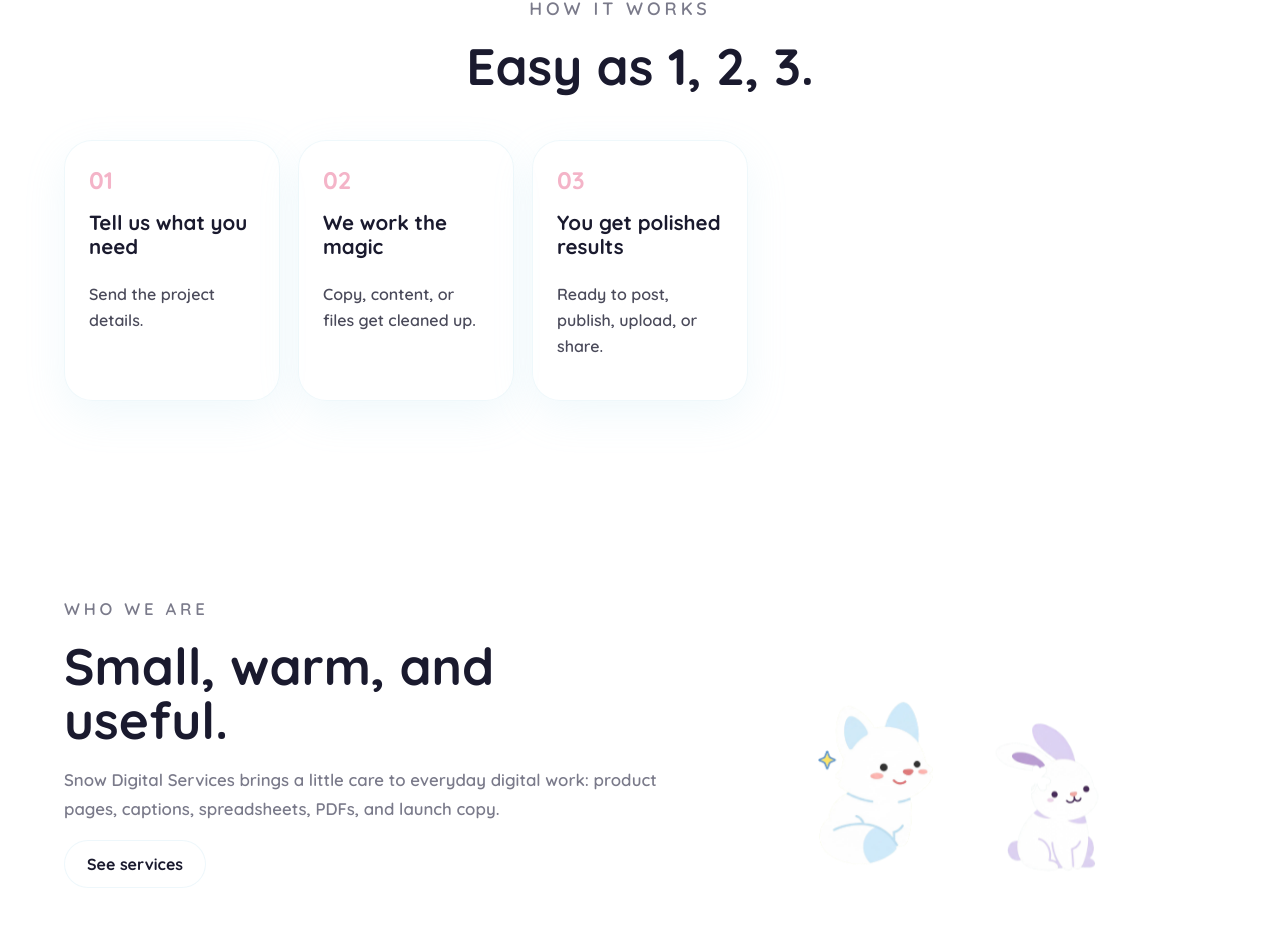
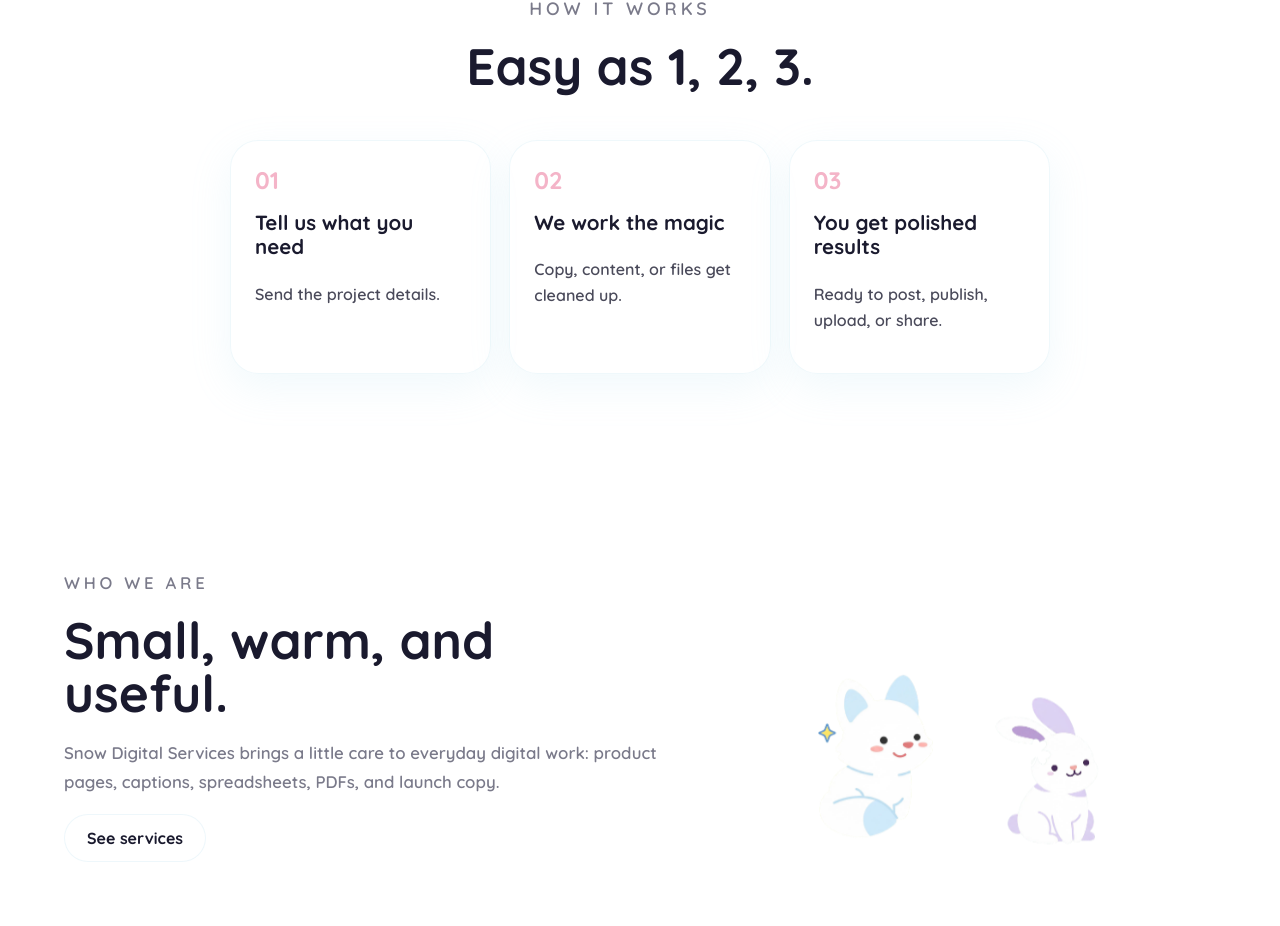
Before and after one commit to polyoraceuphoria/snow-digital-newnew, a React (Vite) app: page / in a window 1280 px wide. Shown: the part 1833-2759 px from the top of the page. Built offline with nearby package versions, Linux system fonts and the light colour scheme.

Commit message:
fix: center process cards

```diff
--- a/src/styles/globals.css
+++ b/src/styles/globals.css
@@ -652,7 +652,9 @@ h3 {
 }
 
 .process-grid {
-  grid-template-columns: repeat(5, minmax(0, 1fr));
+  grid-template-columns: repeat(3, minmax(0, 1fr));
+  margin: 0 auto;
+  max-width: 820px;
 }
 
 .process-card {
```
